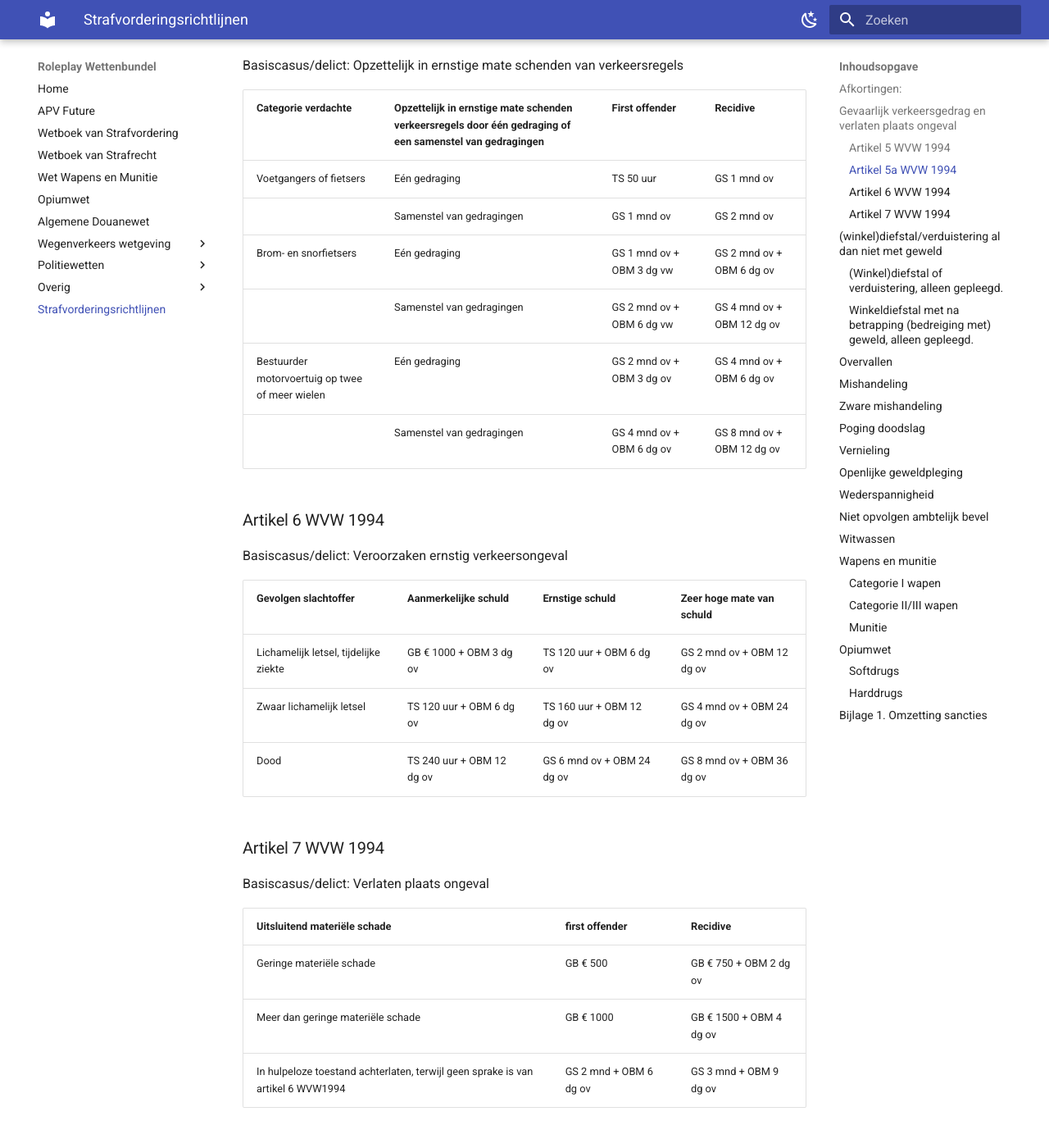
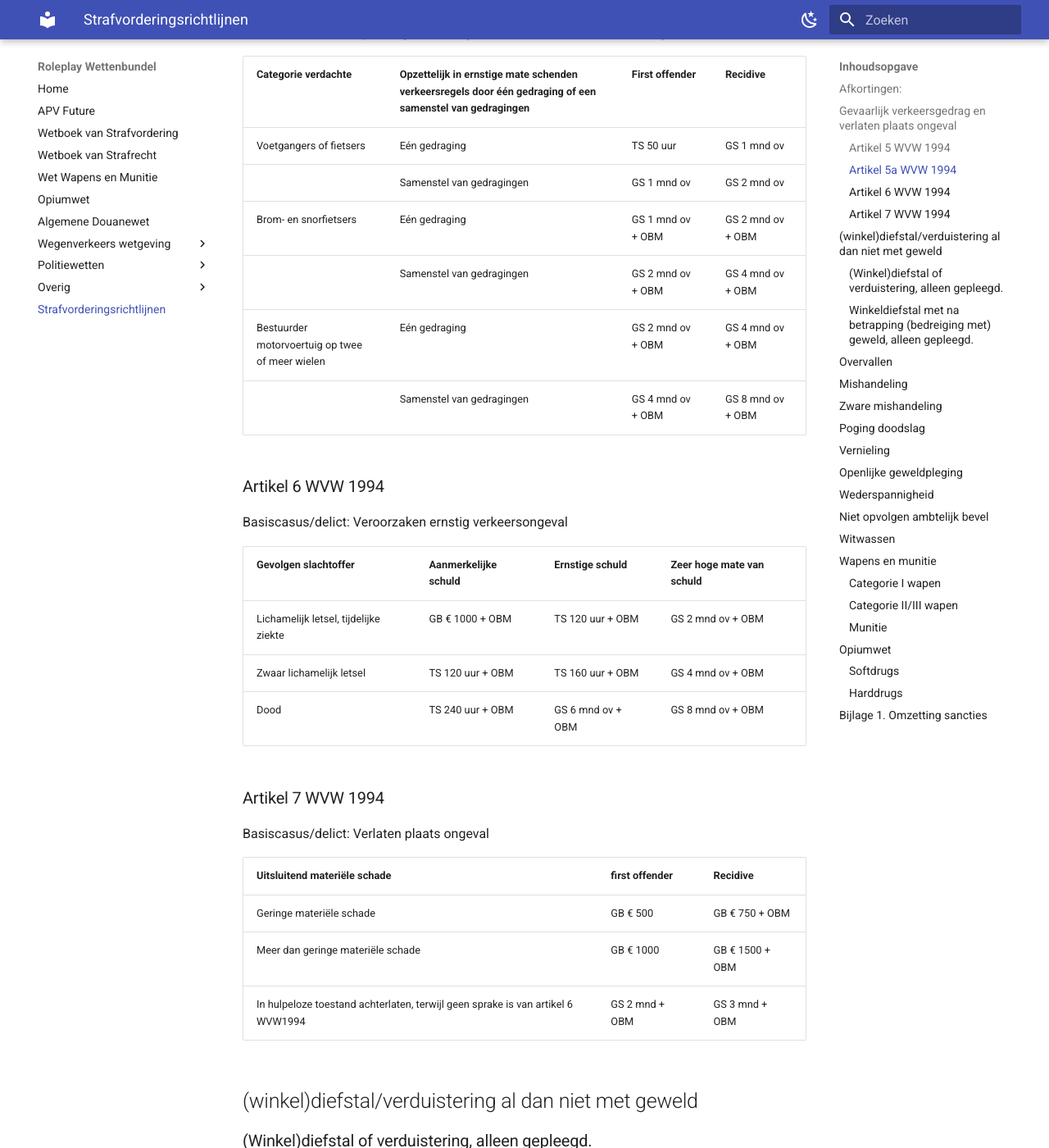
Before and after one commit to EnriqueFernandez20/FutureRP-Wettenbundel, an MkDocs documentation site: the page built from docs/strafvorderingsrichtlijnen.md, in a window 1280 px wide and 1400 px high, scrolled down 1228 px. Shown: the whole window at 82% size. Built offline with MkDocs 1.6.1 and Material for MkDocs 9.7.7, drawn with Linux system fonts in a browser that asks for light colours; some of the changed text lies outside the part shown.

Commit message:
OBM termijn eraf

```diff
--- a/docs/strafvorderingsrichtlijnen.md
+++ b/docs/strafvorderingsrichtlijnen.md
@@ -30,45 +30,45 @@ jr = jaar
 
 Basiscasus/delict: Gevaarzetting voor het verkeer waarbij sprake is van een verkeersongeval
 
-| Categorie verdachte                                                                                                                                               | First offender                       | 1x recidive                          | Meermalen recidive        |
-| ----------------------------------------------------------------------------------------------------------------------------------------------------------------- | ------------------------------------ | ------------------------------------ | ------------------------- |
-| Voetgangers of fietsers                                                                                                                                           | GB € 200                             | GB € 300                             | GB € 400                  |
-| Brom- en snorfietsers                                                                                                                                             | GB € 400                             | GB € 600 + OBM 2 dg ov               | GB € 800 + OBM 4 dg ov    |
-| Bestuurder motorvoertuig op twee of meer wielen                                                                                                                   | GB € 500                             | GB € 750 + OBM 2 dg ov               | GB € 1000 + OBM 4 dg ov   |
-| Bestuurder motorvoertuig op twee of meer wielen waarbij sprake is van een dusdanige mate van gevaar dat een dodelijk slachtoffer en/of ernstig letsel is ontstaan | GB € 1000 of TS 60 uur + OBM 2 dg ov | GB € 1500 of TS 90 uur + OBM 4 dg ov | GS 1 mnd ov + OBM 6 dg ov |
+| Categorie verdachte                                                                                                                                               | First offender               | 1x recidive                  | Meermalen recidive |
+| ----------------------------------------------------------------------------------------------------------------------------------------------------------------- | ---------------------------- | ---------------------------- | ------------------ |
+| Voetgangers of fietsers                                                                                                                                           | GB € 200                     | GB € 300                     | GB € 400           |
+| Brom- en snorfietsers                                                                                                                                             | GB € 400                     | GB € 600 + OBM               | GB € 800           |
+| Bestuurder motorvoertuig op twee of meer wielen                                                                                                                   | GB € 500                     | GB € 750 + OBM               | GB € 1000          |
+| Bestuurder motorvoertuig op twee of meer wielen waarbij sprake is van een dusdanige mate van gevaar dat een dodelijk slachtoffer en/of ernstig letsel is ontstaan | GB € 1000 of TS 60 uur + OBM | GB € 1500 of TS 90 uur + OBM | GS 1 mnd ov + OBM  |
 
 ### Artikel 5a WVW 1994
 
 Basiscasus/delict: Opzettelijk in ernstige mate schenden van verkeersregels
 
-| Categorie verdachte                             | Opzettelijk in ernstige mate schenden verkeersregels door één gedraging of een samenstel van gedragingen | First offender            | Recidive                   |
-| ----------------------------------------------- | -------------------------------------------------------------------------------------------------------- | ------------------------- | -------------------------- |
-| Voetgangers of fietsers                         | Eén gedraging                                                                                            | TS 50 uur                 | GS 1 mnd ov                |
-|                                                 | Samenstel van gedragingen                                                                                | GS 1 mnd ov               | GS 2 mnd ov                |
-| Brom- en snorfietsers                           | Eén gedraging                                                                                            | GS 1 mnd ov + OBM 3 dg vw | GS 2 mnd ov + OBM 6 dg ov  |
-|                                                 | Samenstel van gedragingen                                                                                | GS 2 mnd ov + OBM 6 dg vw | GS 4 mnd ov + OBM 12 dg ov |
-| Bestuurder motorvoertuig op twee of meer wielen | Eén gedraging                                                                                            | GS 2 mnd ov + OBM 3 dg ov | GS 4 mnd ov + OBM 6 dg ov  |
-|                                                 | Samenstel van gedragingen                                                                                | GS 4 mnd ov + OBM 6 dg ov | GS 8 mnd ov + OBM 12 dg ov |
+| Categorie verdachte                             | Opzettelijk in ernstige mate schenden verkeersregels door één gedraging of een samenstel van gedragingen | First offender    | Recidive          |
+| ----------------------------------------------- | -------------------------------------------------------------------------------------------------------- | ----------------- | ----------------- |
+| Voetgangers of fietsers                         | Eén gedraging                                                                                            | TS 50 uur         | GS 1 mnd ov       |
+|                                                 | Samenstel van gedragingen                                                                                | GS 1 mnd ov       | GS 2 mnd ov       |
+| Brom- en snorfietsers                           | Eén gedraging                                                                                            | GS 1 mnd ov + OBM | GS 2 mnd ov + OBM |
+|                                                 | Samenstel van gedragingen                                                                                | GS 2 mnd ov + OBM | GS 4 mnd ov + OBM |
+| Bestuurder motorvoertuig op twee of meer wielen | Eén gedraging                                                                                            | GS 2 mnd ov + OBM | GS 4 mnd ov + OBM |
+|                                                 | Samenstel van gedragingen                                                                                | GS 4 mnd ov + OBM | GS 8 mnd ov + OBM |
 
 ### Artikel 6 WVW 1994
 
 Basiscasus/delict: Veroorzaken ernstig verkeersongeval
 
-| Gevolgen slachtoffer                  | Aanmerkelijke schuld      | Ernstige schuld            | Zeer hoge mate van schuld  |
-| ------------------------------------- | ------------------------- | -------------------------- | -------------------------- |
-| Lichamelijk letsel, tijdelijke ziekte | GB € 1000 + OBM 3 dg ov   | TS 120 uur + OBM 6 dg ov   | GS 2 mnd ov + OBM 12 dg ov |
-| Zwaar lichamelijk letsel              | TS 120 uur + OBM 6 dg ov  | TS 160 uur + OBM 12 dg ov  | GS 4 mnd ov + OBM 24 dg ov |
-| Dood                                  | TS 240 uur + OBM 12 dg ov | GS 6 mnd ov + OBM 24 dg ov | GS 8 mnd ov + OBM 36 dg ov |
+| Gevolgen slachtoffer                  | Aanmerkelijke schuld | Ernstige schuld   | Zeer hoge mate van schuld |
+| ------------------------------------- | -------------------- | ----------------- | ------------------------- |
+| Lichamelijk letsel, tijdelijke ziekte | GB € 1000 + OBM      | TS 120 uur + OBM  | GS 2 mnd ov + OBM         |
+| Zwaar lichamelijk letsel              | TS 120 uur + OBM     | TS 160 uur + OBM  | GS 4 mnd ov + OBM         |
+| Dood                                  | TS 240 uur + OBM     | GS 6 mnd ov + OBM | GS 8 mnd ov + OBM         |
 
 ### Artikel 7 WVW 1994
 
 Basiscasus/delict: Verlaten plaats ongeval
 
-| Uitsluitend materiële schade                                                    | first offender         | Recidive                |
-| ------------------------------------------------------------------------------- | ---------------------- | ----------------------- |
-| Geringe materiële schade                                                        | GB € 500               | GB € 750 + OBM 2 dg ov  |
-| Meer dan geringe materiële schade                                               | GB € 1000              | GB € 1500 + OBM 4 dg ov |
-| In hulpeloze toestand achterlaten, terwijl geen sprake is van artikel 6 WVW1994 | GS 2 mnd + OBM 6 dg ov | GS 3 mnd + OBM 9 dg ov  |
+| Uitsluitend materiële schade                                                    | first offender | Recidive        |
+| ------------------------------------------------------------------------------- | -------------- | --------------- |
+| Geringe materiële schade                                                        | GB € 500       | GB € 750 + OBM  |
+| Meer dan geringe materiële schade                                               | GB € 1000      | GB € 1500 + OBM |
+| In hulpeloze toestand achterlaten, terwijl geen sprake is van artikel 6 WVW1994 | GS 2 mnd + OBM | GS 3 mnd + OBM  |
 
 ## (winkel)diefstal/verduistering al dan niet met geweld
 
```
